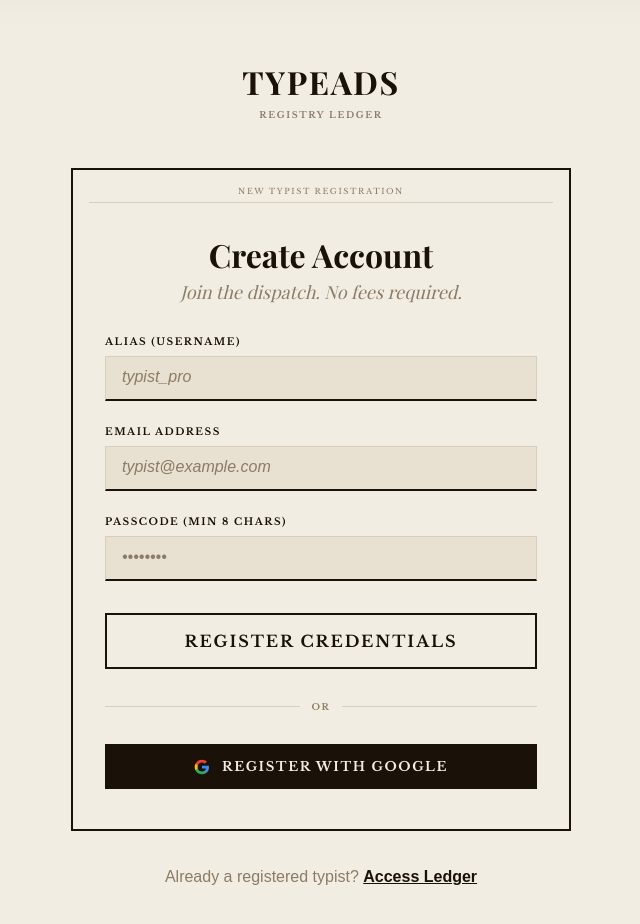
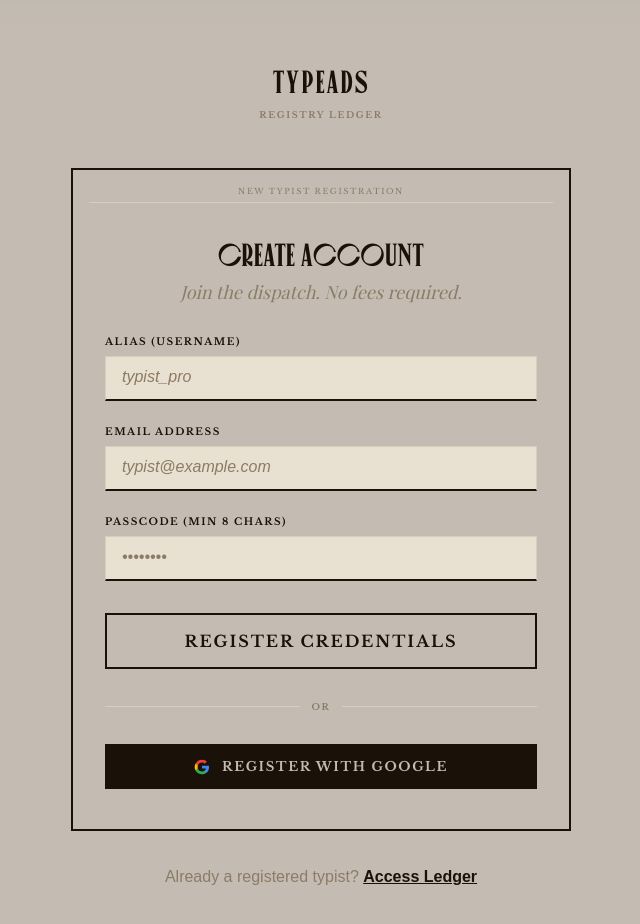
Before and after one commit to madanVedansh21/typeads, a Next.js app: page /signup in a window 1280 px wide. Shown: the top 924 px of the page, without its empty margins (319-959 px from the left). Built offline with nearby package versions, Linux system fonts and the light colour scheme; no server answers; a web font is replaced by a local one.

Commit message:
added the sloth it is looking so cute

```diff
--- a/src/app/globals.css
+++ b/src/app/globals.css
@@ -3,7 +3,7 @@
    ============================================================ */
 
 :root {
-  --paper: #F2EDE3;
+  --paper: #C4BCB3;
   --paper-dark: #E8E0D0;
   --paper-darker: #D9CEBC;
   --ink: #1A1108;
@@ -54,8 +54,8 @@ body {
    TYPOGRAPHY UTILITIES
    ============================================================ */
 .font-headline {
-  font-family: var(--font-playfair), Georgia, serif;
-  font-weight: 700;
+  font-family: var(--font-canopee), var(--font-playfair), Georgia, serif;
+  font-weight: 400;
   color: var(--ink);
   line-height: 1.15;
 }
@@ -83,6 +83,14 @@ body {
   letter-spacing: 0.18em;
   text-transform: uppercase;
   color: var(--ink-faint);
+}
+.nav-item {
+  font-family: var(--font-canopee), Georgia, serif;
+  font-size: 24px;
+  font-weight: 400;
+  text-transform: uppercase;
+  color: var(--ink);
+  text-decoration: none;
 }
 .stat-number {
   font-family: var(--font-playfair), Georgia, serif;
@@ -160,10 +168,10 @@ body {
   color: var(--ink);
   text-decoration: none;
   padding: 0 24px;
-  font-family: var(--font-playfair), Georgia, serif;
-  font-size: 24px;
-  font-weight: 900;
-  letter-spacing: 0.05em;
+  font-family: var(--font-canopee), Georgia, serif;
+  font-size: 32px;
+  font-weight: 400;
+  letter-spacing: 0.02em;
   text-transform: uppercase;
 }
 .topbar-nav {
@@ -175,11 +183,11 @@ body {
 .topbar-nav a {
   color: var(--ink-light);
   text-decoration: none;
-  font-family: var(--font-libre), 'Times New Roman', serif;
-  font-size: 10px;
-  font-weight: 700;
+  font-family: var(--font-canopee), Georgia, serif;
+  font-size: 20px;
+  font-weight: 400;
   text-transform: uppercase;
-  letter-spacing: 0.15em;
+  letter-spacing: 0.03em;
   padding: 0 24px;
   height: 100%;
   display: flex;
--- a/src/app/layout.tsx
+++ b/src/app/layout.tsx
@@ -1,6 +1,13 @@
 import type { Metadata } from "next";
 import { Playfair_Display, IM_Fell_English, Libre_Baskerville, Courier_Prime } from "next/font/google";
+import localFont from "next/font/local";
 import "./globals.css";
+
+const canopee = localFont({
+  src: "../../public/fonts/616fd1dd00cf6c70f978fc69_Canopee.woff2",
+  variable: "--font-canopee",
+  display: "swap",
+});
 
 const playfair = Playfair_Display({
   subsets: ["latin"],
@@ -41,7 +48,7 @@ export default function RootLayout({
   children: React.ReactNode;
 }>) {
   return (
-    <html lang="en" suppressHydrationWarning className={`${playfair.variable} ${imFell.variable} ${libreBaskerville.variable} ${courierPrime.variable}`}>
+    <html lang="en" suppressHydrationWarning className={`${playfair.variable} ${imFell.variable} ${libreBaskerville.variable} ${courierPrime.variable} ${canopee.variable}`}>
       <body>
         {children}
       </body>
--- a/src/components/typing/TypingInterface.tsx
+++ b/src/components/typing/TypingInterface.tsx
@@ -427,7 +427,6 @@ export default function TypingInterface({ campaign, userId }: Props) {
       height: 52,
       paddingInline: 32,
     }}>
-      <SlothCharacter triggerThrow={throwTrigger} onPositionReady={throwerReady} />
       {/* Punctuation */}
       <button
         onClick={() => setUsePunctuation(p => !p)}
@@ -468,6 +467,9 @@ export default function TypingInterface({ campaign, userId }: Props) {
         </button>
       ))}
     </div>
+
+    {/* ── Sloth sleeping on the bottom border of the settings bar ── */}
+    <SlothCharacter triggerThrow={throwTrigger} onPositionReady={throwerReady} />
 
     <div style={{ display: 'flex', flex: 1, width: '100%', height: '100%', position: 'relative' }}>
 
```
Also changed, not shown: src/app/landing/page.tsx (+15 -4 lines), src/components/typing/SlothCharacter.tsx (+22 -27 lines), public/fonts/616fd1dd00cf6c70f978fc69_Canopee.woff2 (added), public/sloth.png (added).
